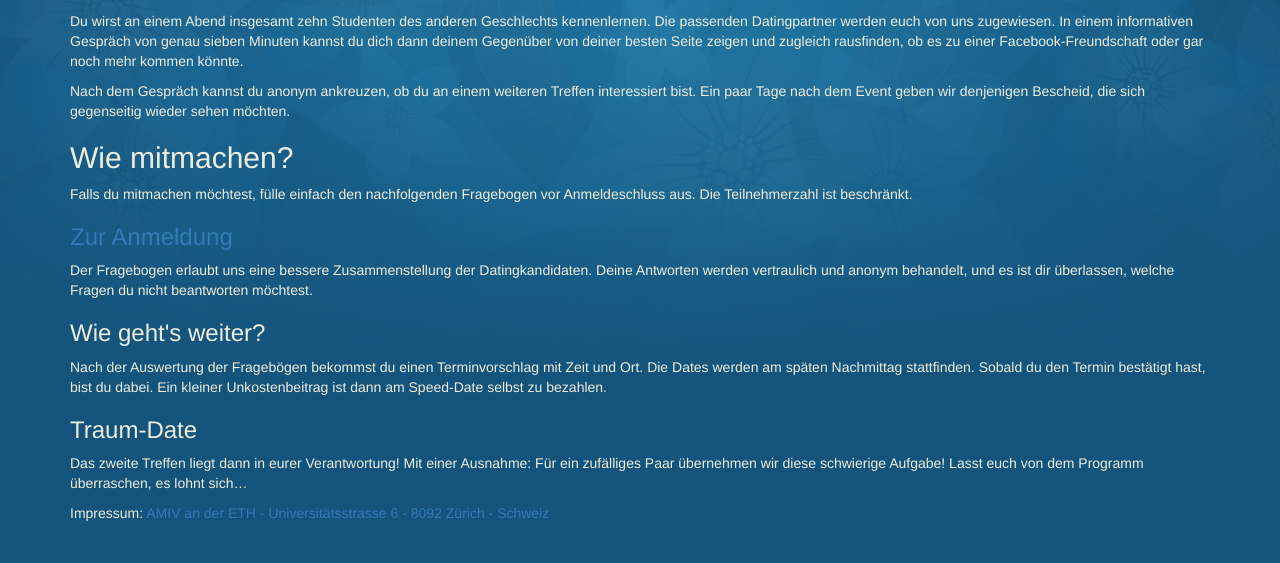
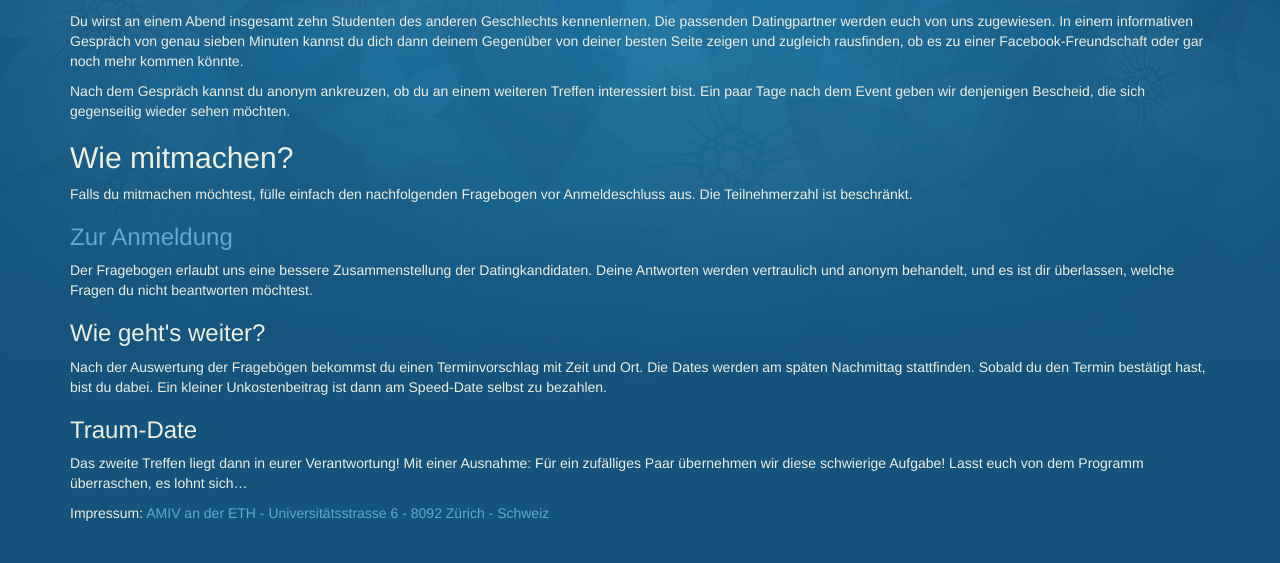
Before and after one commit to amiv-eth/AMIV-Speeddating, a Flask app: page / in a window 1280 px wide. Shown: the part 393-956 px from the top of the page. Run offline with Flask 2, Linux system fonts and the light colour scheme; some libraries are stand-ins or nearby versions.

Commit message:
link colors that are different than the background

```diff
--- a/templates/base.html
+++ b/templates/base.html
@@ -10,6 +10,18 @@
     <!-- Bootstrap -->
     <link rel="stylesheet" type="text/css" href="{{ url_for('static', filename='css/bootstrap.min.css') }}">
     <link rel="stylesheet" type="text/css" href="{{ url_for('static', filename='css/speeddating.css') }}">
+
+<style>
+a:link {
+	color: #60A9D8;
+	text-decoration: none;
+}
+
+a:hover, a:active {
+	color: #70C0E9;
+	text-decoration: underline;
+}
+</style>
 
     <!-- HTML5 shim and Respond.js for IE8 support of HTML5 elements and media queries -->
     <!-- WARNING: Respond.js doesn't work if you view the page via file:// -->
```
